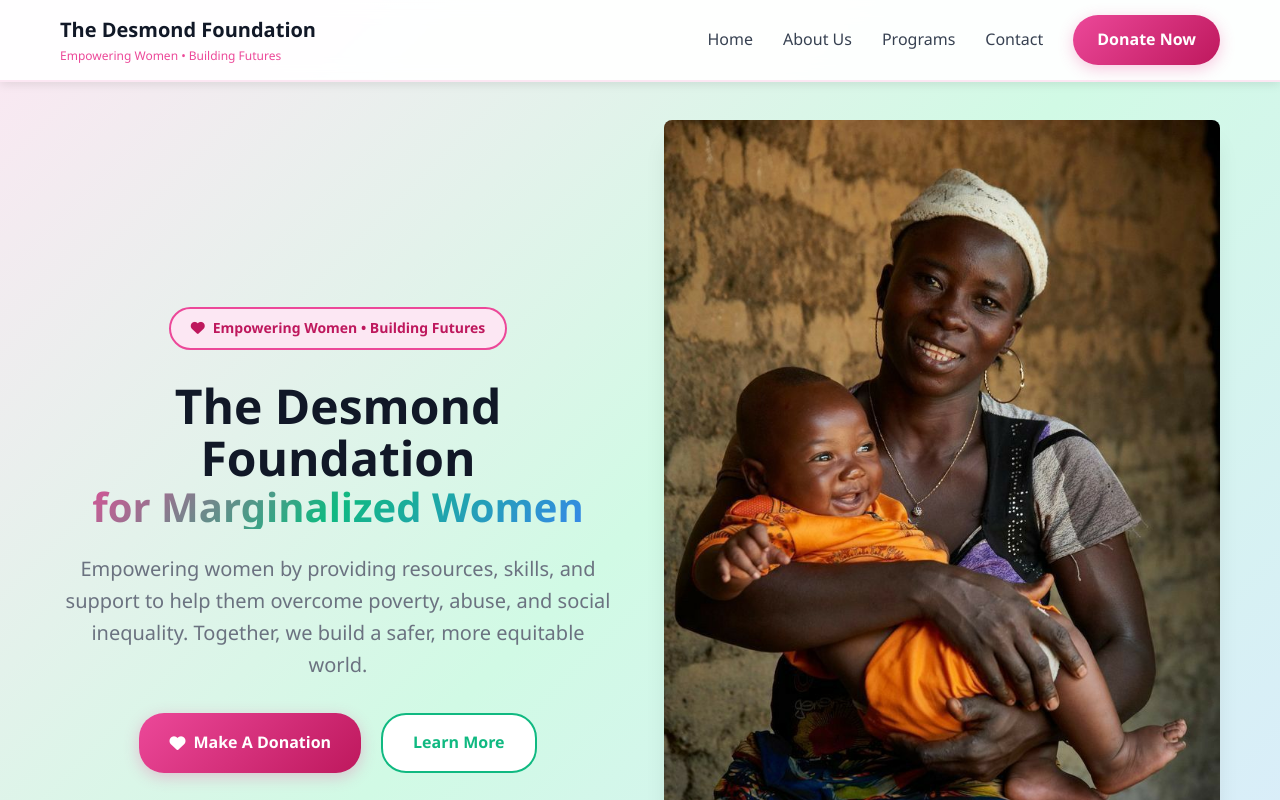
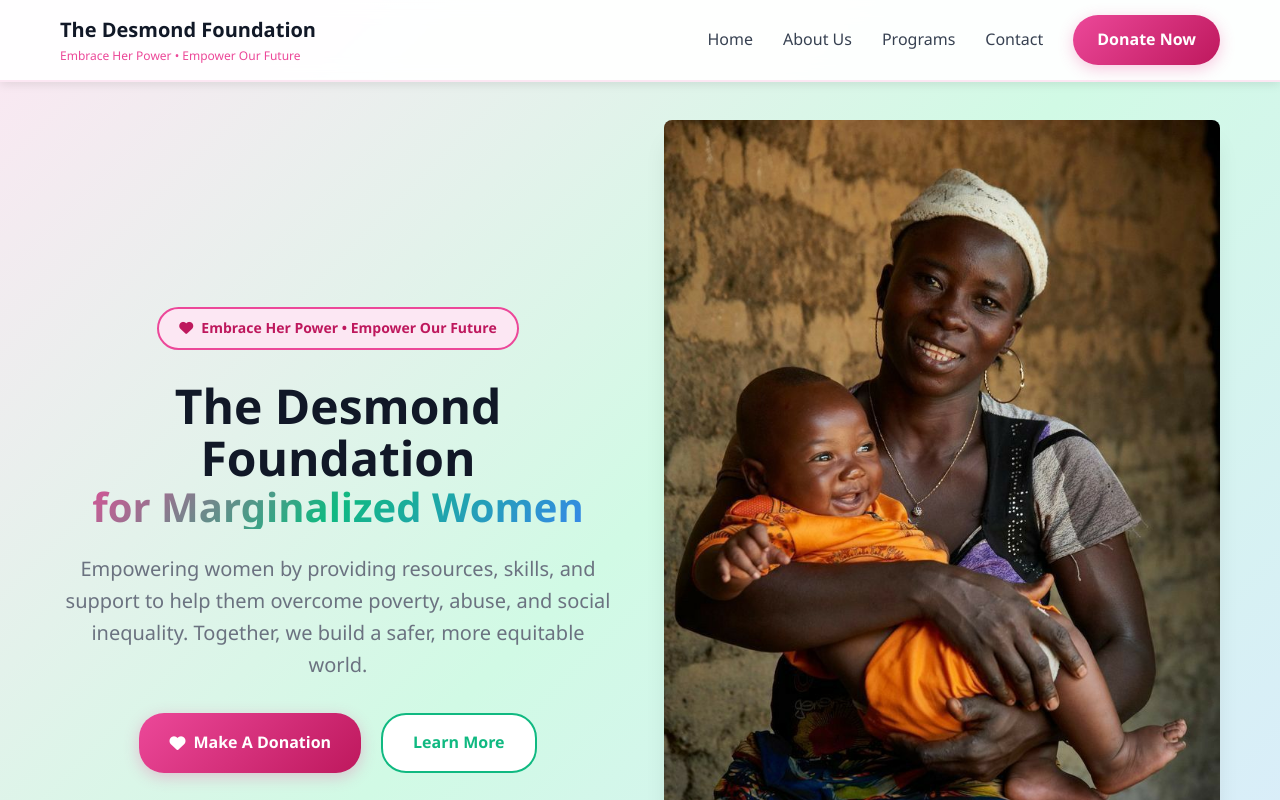
Before and after one commit to Adamsteni/The-Desmond-Foundation, a plain HTML site: page index.html in a window 1280 px wide. Shown: the top 800 px of the page. Drawn offline with Linux system fonts and the light colour scheme.

Commit message:
Update index.html

```diff
--- a/index.html
+++ b/index.html
@@ -18,7 +18,7 @@
                 </div-->
                 <div class="logo-text">
                     <span class="foundation-name">The Desmond Foundation</span>
-                    <span class="foundation-subtitle">Empowering Women • Building Futures</span>
+                    <span class="foundation-subtitle">Embrace Her Power • Empower Our Future</span>
                 </div>
             </div>
             <div class="nav-menu">
@@ -39,7 +39,7 @@
                 <div class="hero-text">
                      <div class="hero-badge">
                 <i class="fas fa-heart"></i>
-                Empowering Women • Building Futures
+                Embrace Her Power • Empower Our Future
             </div>
                     <h1>The Desmond Foundation
                          <span class="margin-subtitle">for Marginalized Women</span>
```
